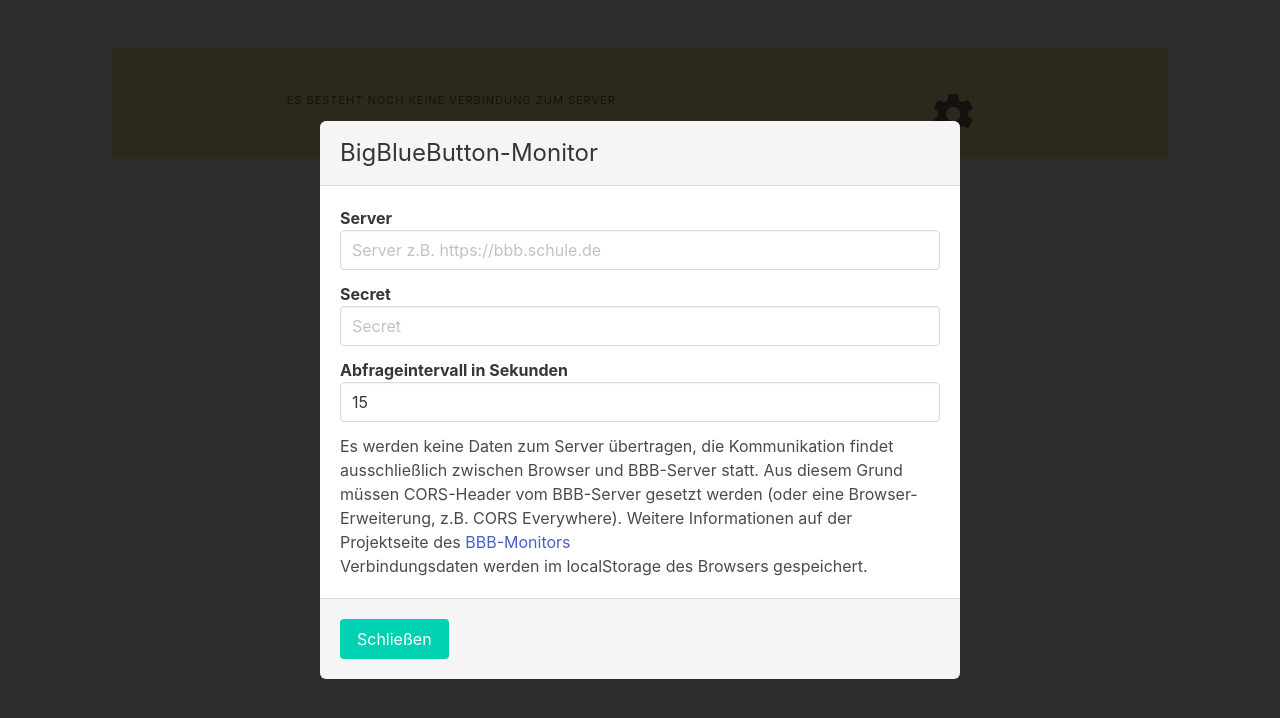
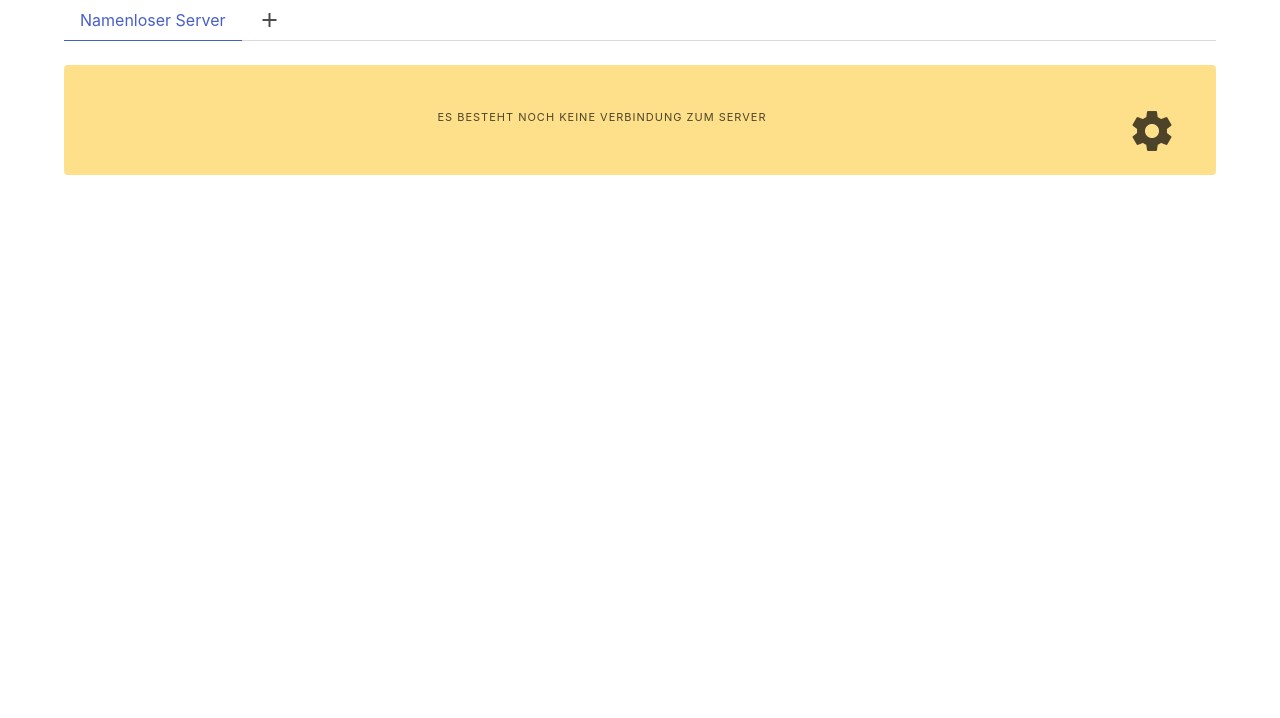
Before and after one commit to hmt/bbb-static-monitor, a Svelte app: page / in a window 1280 px wide. Shown: the top 718 px of the page. Built offline with nearby package versions, Linux system fonts and the light colour scheme.

Commit message:
Multiserver

```diff
--- a/rollup.config.js
+++ b/rollup.config.js
@@ -61,7 +61,7 @@
 		}),
 		commonjs(),
 		typescript({
-			sourceMap: !production,
+			sourceMap: true, //!production,
 			inlineSources: !production
 		}),
 
--- a/src/App.svelte
+++ b/src/App.svelte
@@ -1,77 +1,30 @@
 <script lang="ts">
   import "bulma/css/bulma.css";
-  import parser from "fast-xml-parser";
-  import sha1 from "jssha/dist/sha1";
-
-  import { url, server, secret, interval, status } from "./store";
-  import Meeting from "./Meeting.svelte";
-  import type { meeting } from "./types";
-
-  import Banner from "./Banner.svelte";
-  import Settings from "./Settings.svelte";
-
-  let meetings: Array<meeting>;
-  let json: { response: { meetings: { meeting: meeting | Array<meeting> } } };
-
-  function getHash(message: string) {
-    const hash = new sha1("SHA-1", "TEXT");
-    hash.update(`getMeetings${message}`);
-    return hash.getHash("HEX");
-  }
-
-  async function get_stats() {
-    if (!$url) {
-      json = null;
-      return;
-    }
-    try {
-      $status = "laden";
-      const res = await fetch($url);
-      if (!res.ok) throw "Fehler beim Laden der Seite";
-      const xml = await res.text();
-      $status = "ok";
-      json = parser.parse(xml);
-    } catch (e) {
-      console.log("Server nicht erreichbar: ", e);
-      json = null;
-      $status = `Fehler: ${e}`;
-    }
-  }
-  console.info(
-		`%cWillkommen in der Konsole des BBB-Exporters. Hier kannst Du Fehler
-		nachschauen und die Ergebnisse der Api-Abfrage als JSON auslesen. Man kann
-		in Firefox das gesamte Objekt kopieren, wenn man mit der rechten Maustaste
-		auf den "response"-Teil des JSON klickt. Im Texteditor eingefügt, lässt sich
-		alles besser betrachten.`, 'color: blue'
-  );
-  $: $url =
-    $server && $secret
-      ? `${$server}/bigbluebutton/api/getMeetings?checksum=${getHash($secret)}`
-      : undefined;
-  $: console.log("JSON: ", json);
-  $: $url && get_stats();
-  $: meetings =
-    json && [json?.response.meetings?.meeting].flat().filter(Boolean);
-
-  setInterval(get_stats, $interval * 1000);
+  import Server from "./Server.svelte";
+  import { server_list, selected } from "./store";
 </script>
 
 <div class="container">
-  <Settings />
-  <section class="section">
-    {#if meetings}
-      <Banner {json} {meetings} />
-      {#each meetings.filter((m) => !m.isBreakout) as meeting}
-        <Meeting {meeting}>
-          {#each meetings.filter((b) =>
-            [meeting.breakoutRooms?.breakout].flat().includes(b.meetingID)
-          ) as breakout}
-            <Meeting meeting={breakout} />
-          {/each}
-        </Meeting>
+  <div class="tabs">
+    <ul>
+      {#each $server_list as s}
+        <li class:is-active={$selected === s}>
+          <!-- svelte-ignore a11y-missing-attribute -->
+          <a on:click={(_) => ($selected = s)}
+            >{s.name || "Namenloser Server"}</a
+          >
+        </li>
       {/each}
-    {:else}
-      <Banner />
-    {/if}
-  </section>
+      <li>
+        <!-- svelte-ignore a11y-missing-attribute -->
+        <a>
+          <i
+            class="material-icons is-clickable"
+            on:click={server_list.add}>add</i
+          >
+        </a>
+      </li>
+    </ul>
+  </div>
+  <Server />
 </div>
--- a/src/Banner.svelte
+++ b/src/Banner.svelte
@@ -1,8 +1,11 @@
 <script lang="ts">
+  import Settings from "./Settings.svelte";
   import type { meeting } from "./types";
   import { settings } from "./store";
-  export let json: object;
-  export let meetings: meeting[];
+
+  export let json: object = undefined;
+  export let meetings: meeting[] = undefined;
+  export let status: string | undefined;
 </script>
 
 <nav
@@ -44,7 +47,10 @@
   {:else if json && !meetings.length}
     <div class="level-item has-text-centered">
       <div>
-        <p class="heading">Es sind momentan keine Räume offen. Mach doch mal wieder eine BBB-Konferenz!</p>
+        <p class="heading">
+          Es sind momentan keine Räume offen. Mach doch mal wieder eine
+          BBB-Konferenz!
+        </p>
       </div>
     </div>
   {:else}
@@ -54,6 +60,7 @@
       </div>
     </div>
   {/if}
+  <div class="level-right">
     <div class="level-item has-text-centered">
       <div>
         <p class="heading">&nbsp;</p>
@@ -61,9 +68,12 @@
           <i
             class="material-icons is-clickable"
             style="font-size: 3rem"
-          on:click={(_) => ($settings = true)}>settings</i
+            on:click={(_) => ($settings = !$settings)}>settings</i
           >
         </p>
       </div>
     </div>
+  </div>
 </nav>
+
+<Settings {status} />
--- /dev/null
+++ b/src/Server.svelte
@@ -0,0 +1,64 @@
+<script lang="ts">
+  import { selected } from "./store";
+  import parser from "fast-xml-parser";
+  import sha1 from "jssha/dist/sha1";
+  import Meeting from "./Meeting.svelte";
+  import type { meeting } from "./types";
+  import Banner from "./Banner.svelte";
+
+  let status: string | undefined = undefined;
+  let meetings: Array<meeting>;
+  let json: { response: { meetings: { meeting: meeting | Array<meeting> } } };
+
+  function getHash(message: string) {
+    const hash = new sha1("SHA-1", "TEXT");
+    hash.update(`getMeetings${message}`);
+    return hash.getHash("HEX");
+  }
+  async function get_stats() {
+    if (!url) {
+      json = null;
+      status = undefined;
+      return;
+    }
+    try {
+      status = "laden";
+      const res = await fetch(url);
+      if (!res.ok) throw "Fehler beim Laden der Seite";
+      const xml = await res.text();
+      status = "ok";
+      json = parser.parse(xml);
+    } catch (e) {
+      console.log("Server nicht erreichbar: ", e);
+      json = null;
+      status = `Fehler: ${e}`;
+    }
+  }
+
+  $: url =
+    $selected.host && $selected.secret
+      ? `${$selected.host}/bigbluebutton/api/getMeetings?checksum=${getHash(
+          $selected.secret
+        )}`
+      : undefined;
+  $: $selected && get_stats();
+  $: meetings =
+    json && [json?.response.meetings?.meeting].flat().filter(Boolean);
+
+  setInterval(get_stats, $selected.interval * 1000);
+</script>
+
+{#if meetings}
+  <Banner {json} {meetings} {status} />
+  {#each meetings.filter((m) => !m.isBreakout) as meeting}
+    <Meeting {meeting}>
+      {#each meetings.filter((b) =>
+        [meeting.breakoutRooms?.breakout].flat().includes(b.meetingID)
+      ) as breakout}
+        <Meeting meeting={breakout} />
+      {/each}
+    </Meeting>
+  {/each}
+{:else}
+  <Banner {status} />
+{/if}
--- a/src/Settings.svelte
+++ b/src/Settings.svelte
@@ -1,9 +1,6 @@
 <script lang="ts">
-  import { server, secret, interval, settings, url, status } from "./store";
-
-  $: window.localStorage.setItem(`server`, $server);
-  $: window.localStorage.setItem(`secret`, $secret);
-  $: window.localStorage.setItem(`interval`, $interval.toString());
+  import { selected, settings, server_list } from "./store";
+  export let status: string | undefined;
 </script>
 
 <div class="modal" class:is-active={$settings}>
@@ -16,12 +13,25 @@
       <div class="field">
         <div class="control">
           <label class="label"
+            >Name
+            <input
+              class="input"
+              type="text"
+              placeholder="Mein BBB-Server"
+              bind:value={$selected.name}
+            />
+          </label>
+        </div>
+      </div>
+      <div class="field">
+        <div class="control">
+          <label class="label"
             >Server
             <input
               class="input"
               type="text"
               placeholder="Server z.B. https://bbb.schule.de"
-              bind:value={$server}
+              bind:value={$selected.host}
             />
           </label>
         </div>
@@ -34,7 +44,7 @@
               class="input"
               type="password"
               placeholder="Secret"
-              bind:value={$secret}
+              bind:value={$selected.secret}
             />
           </label>
         </div>
@@ -47,37 +57,37 @@
               class="input"
               type="number"
               placeholder="Interval"
-              bind:value={$interval}
+              bind:value={$selected.interval}
             />
           </label>
         </div>
       </div>
-      Es werden keine Daten zum Server übertragen, die Kommunikation findet ausschließlich
-      zwischen Browser und BBB-Server statt. Aus diesem Grund müssen CORS-Header
-      vom BBB-Server gesetzt werden (oder eine Browser-Erweiterung, z.B. CORS Everywhere).
-      Weitere Informationen auf der Projektseite des <a
-        href="https://github.com/hmt/bbb-static-monitor">BBB-Monitors</a
-      >
-      <br>Verbindungsdaten werden im localStorage des Browsers gespeichert.
+      Es werden keine Daten zum Server übertragen, die Kommunikation findet
+      ausschließlich zwischen Browser und BBB-Server statt. Aus diesem Grund
+      müssen CORS-Header vom BBB-Server gesetzt werden (oder eine
+      Browser-Erweiterung, z.B. CORS Everywhere). Weitere Informationen auf der
+      Projektseite des <a href="https://github.com/hmt/bbb-static-monitor">BBB-Monitors</a>
+      <br />Verbindungsdaten werden im localStorage des Browsers gespeichert.
     </section>
     <footer class="modal-card-foot">
       <button
         class="is-extended button is-primary"
         on:click={(_) => ($settings = false)}>Schließen</button
       >
-      {#if $url}
-        <span class="ml-4">
+      {#if status}
+        <span class="ml-4 mr-4">
           Verbindung:
           <span
             class="tag"
-            class:is-success={$status === "ok"}
-            class:is-danger={$status.startsWith("Fehler")}
-            class:is-warning={$status === "laden"}
+            class:is-success={status === "ok"}
+            class:is-danger={status.startsWith("Fehler")}
+            class:is-warning={status === "laden"}
           >
-            {$status}
+            {status}
           </span>
         </span>
       {/if}
+      <button class="is-extended button is-danger" on:click={server_list.remove}>Löschen</button>
     </footer>
   </div>
 </div>
--- a/src/store.ts
+++ b/src/store.ts
@@ -1,8 +1,56 @@
 import { Writable, writable } from "svelte/store";
+import type { server, CustomStore } from "./types";
 
-export const url: Writable<string> = writable(undefined);
-export const status: Writable<string> = writable(undefined);
-export const interval: Writable<number> = writable(parseInt(window.localStorage.getItem("interval")) || 15);
-export const server: Writable<string> = writable(window.localStorage.getItem("server") || "");
-export const secret: Writable<string> = writable(window.localStorage.getItem("secret") || "");
-export const settings: Writable<boolean> = writable(!!(secret && server));
+let sel: server, list: server[]
+
+function server_create() {
+  const { subscribe, update, set }: Writable<server[]> = writable(JSON.parse(window.localStorage.getItem("servers")) || [{ name: "", host: "", secret: "", interval: 15 }]);
+
+  return {
+    subscribe, set, update,
+    add: () => update(server => {
+      const new_list = [...server,
+      {
+        name: "",
+        host: "",
+        secret: "",
+        interval: 15
+      }
+      ]
+      selected.set(new_list[list.length])
+      settings.set(true)
+      return new_list
+    }),
+    remove: () => update(server => {
+      if (server.length === 1) {
+        server = [{ name: "", host: "", secret: "", interval: 15 }];
+        selected.set(server[0])
+        return
+      }
+      for (let i = 0; i < server.length; i++) {
+        if (server[i] === sel) {
+          server.splice(i, 1);
+          selected.set(server[i] || server[i - 1]);
+        }
+      }
+      settings.set(false)
+      return server
+    }),
+  };
+}
+
+export const server_list: CustomStore<server[]> = server_create()
+
+server_list.subscribe(value => {
+  window.localStorage.setItem(`servers`, JSON.stringify(value));
+  list = value
+})
+
+export const selected: Writable<server> = writable(list[JSON.parse(window.localStorage.getItem("selected")) || 0]);
+selected.subscribe(value => {
+  window.localStorage.setItem(`selected`, JSON.stringify(list.findIndex(s=>s === value)));
+  sel = value
+  server_list.set(list)
+})
+
+export const settings: Writable<boolean> = writable(undefined)
```
Also changed, not shown: src/types.ts (+8 -0 lines). Lines whose indentation alone changed are shown as unchanged.
